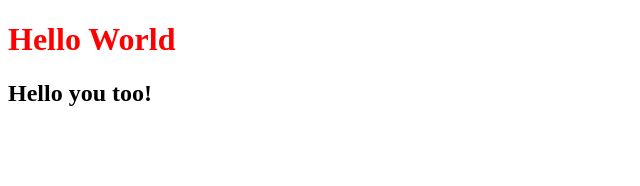
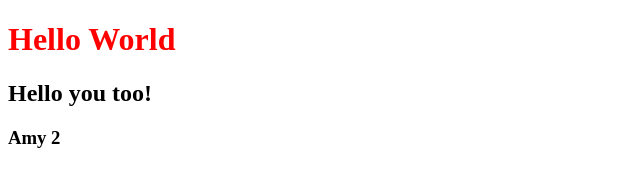
Before and after one commit to MediBx/sys312, a plain HTML site: page index.html in a window 1280 px wide. Shown: the full height of the page, 0-640 px from the left. Drawn offline with Linux system fonts and the light colour scheme.

Commit message:
added nm

```diff
--- a/index.html
+++ b/index.html
@@ -11,7 +11,7 @@
 <body>
     <h1>Hello World</h1>
     <h2>Hello you too!</h2>
-
+    <h3>Amy 2</h3>
 </body>
 
 </html>
```
